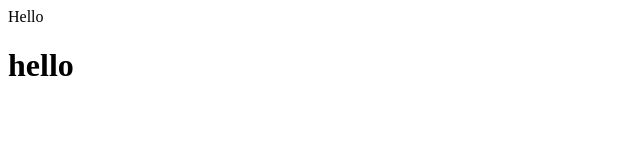
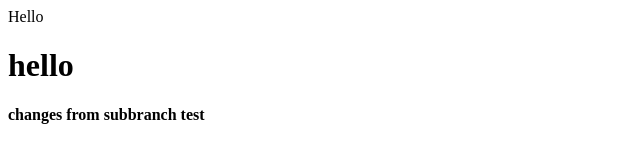
Before and after one commit to sonashubhamvats/demo-repo, a plain HTML site: page index.html in a window 1280 px wide. Shown: the whole page, without its empty margins (0-640 px from the left). Drawn offline with Linux system fonts and the light colour scheme.

Commit message:
changes from the subbranches test

```diff
--- a/index.html
+++ b/index.html
@@ -1,2 +1,3 @@
 <div>Hello</div>
 <h1>hello</h1>
+<h4>changes from subbranch test</h4>
```
